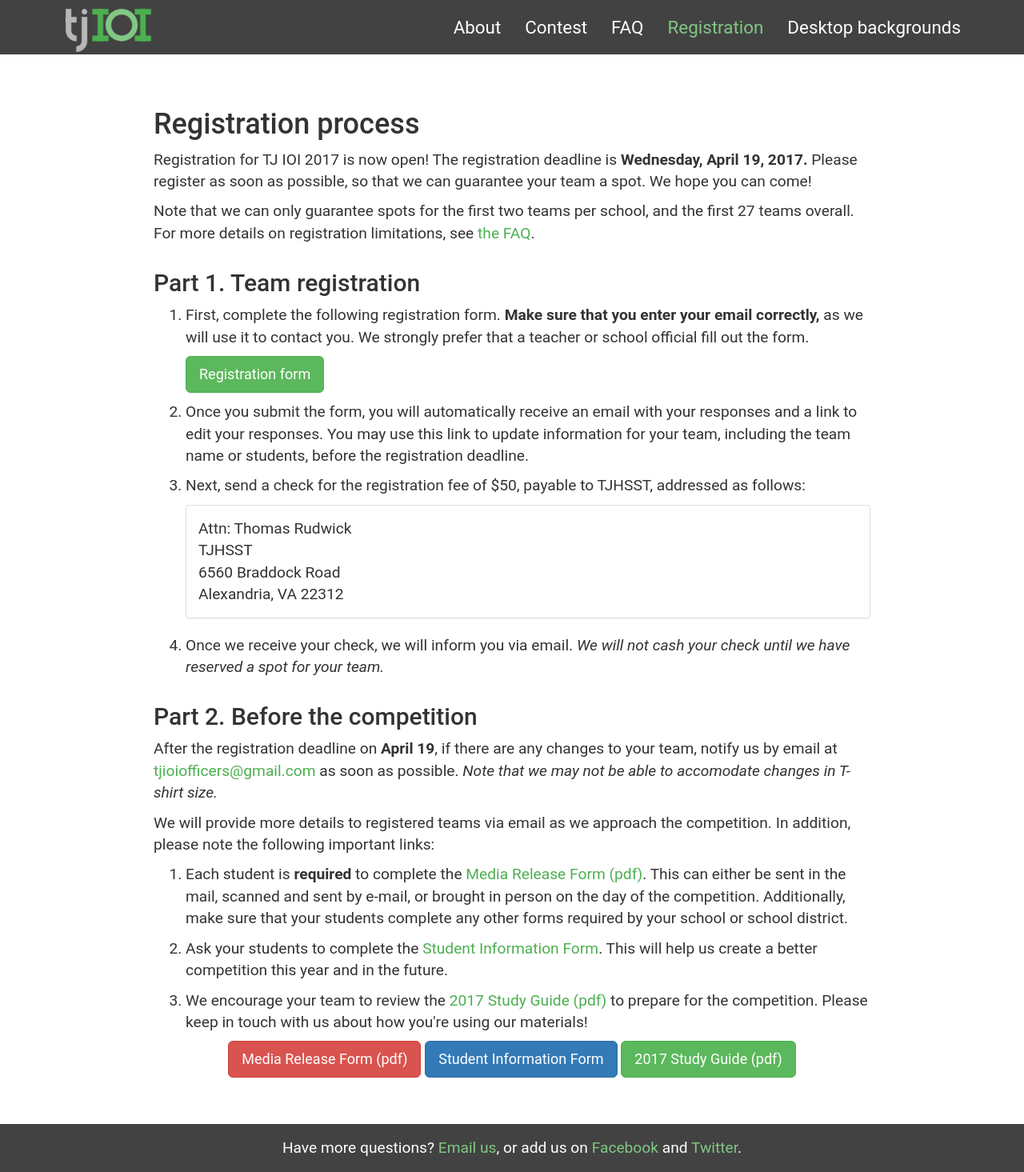
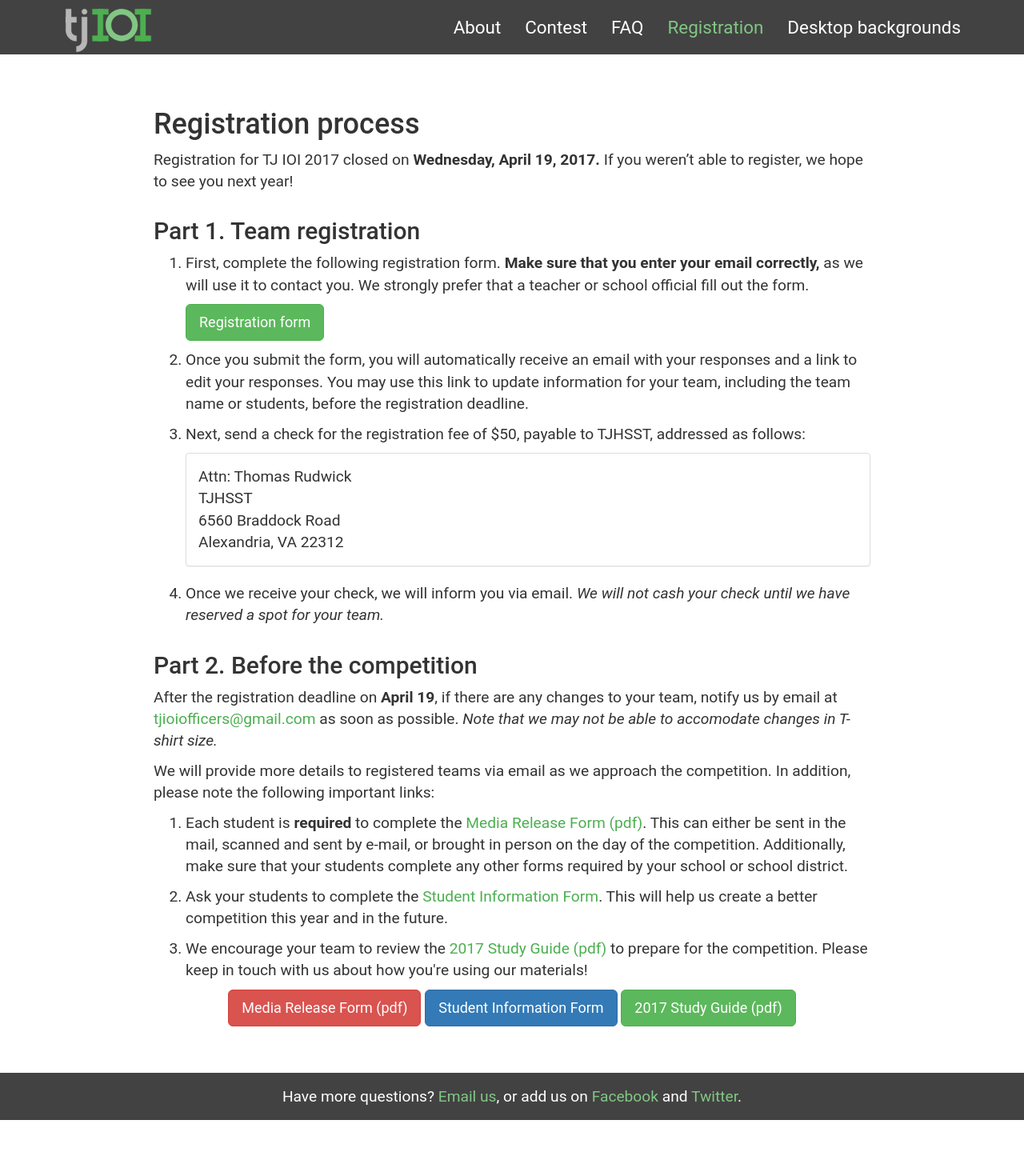
Before and after one commit to codeAligned/tjioi, a Jekyll site: the page built from registration.md, in a window 1280 px wide. Shown: the whole page at 80% size. Built offline with Jekyll 4.4.1, drawn with Linux system fonts in a browser that asks for light colours; after the commit the page ends 1400 px from its top, so only the background shows below that.

Commit message:
update closed registration

```diff
--- a/registration.md
+++ b/registration.md
@@ -6,12 +6,16 @@ permalink: /registration/
 
 # Registration process
 
+Registration for TJ IOI 2017 closed on **Wednesday, April 19, 2017.**
+If you weren't able to register, we hope to see you next year!
+
+<!--
 Registration for TJ IOI 2017 is now open! The registration deadline is **Wednesday, April 19, 2017.**
 Please register as soon as possible, so that we can guarantee your team a spot. We hope you can come!
 
 Note that we can only guarantee spots for the first two teams per school, and the first 27 teams overall.
 For more details on registration limitations, see [the FAQ]({{ '/faq' | relative_url }}).
-
+-->
 
 ## Part 1. Team registration
 
```
